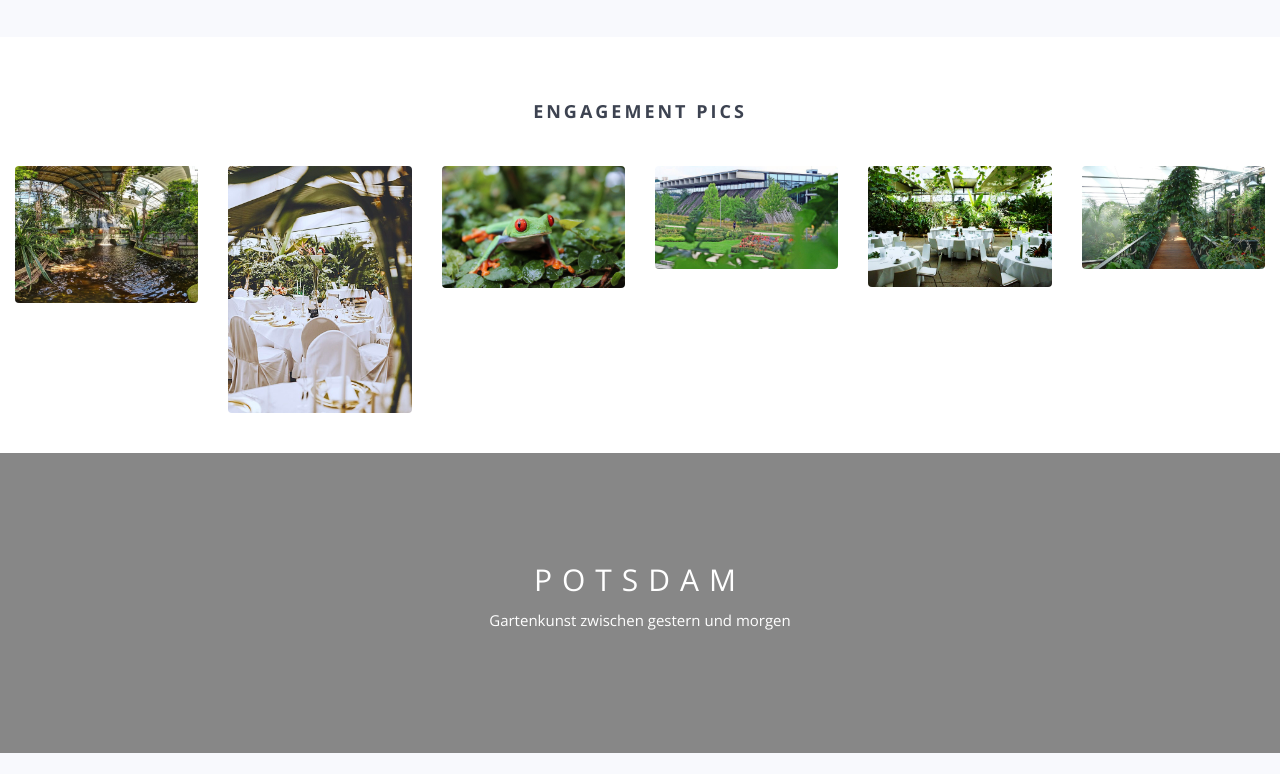
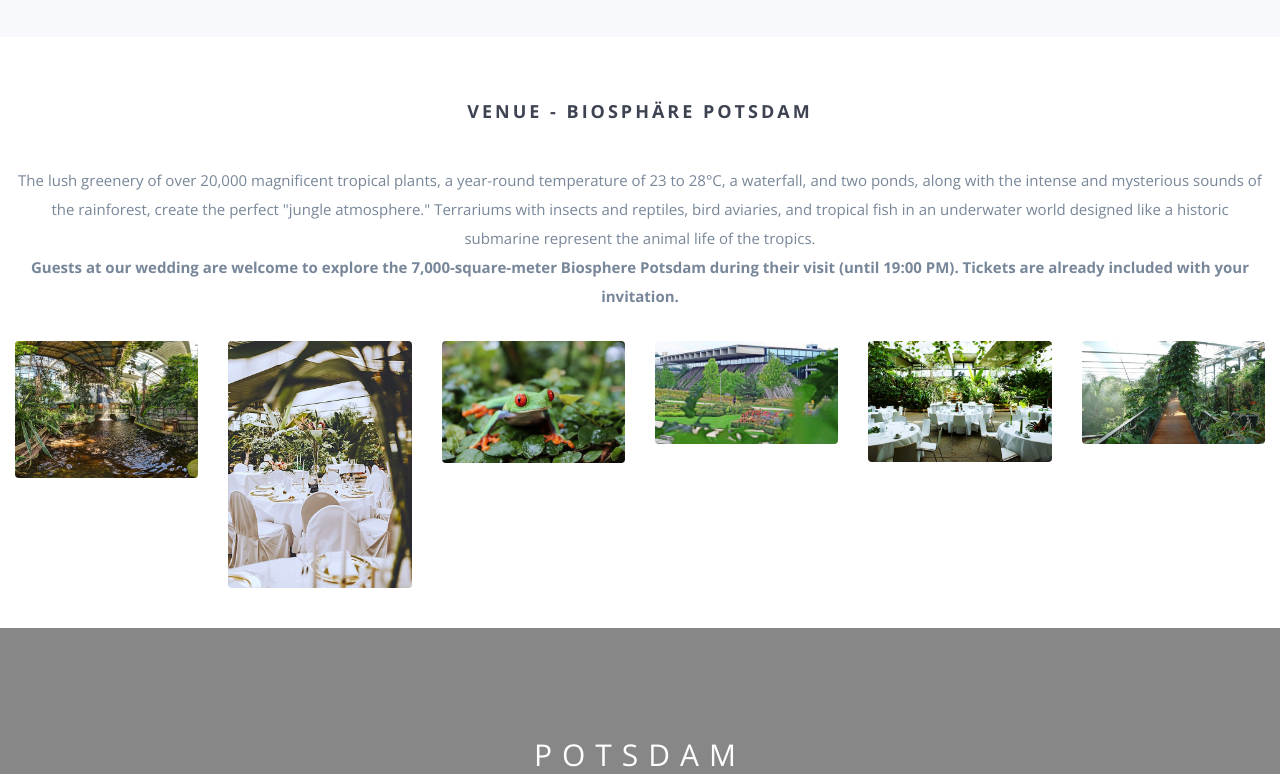
Before and after one commit to gajshamal/GabrielAulia2025, a website: page index.html in a window 1280 px wide. Shown: the part 1376-2150 px from the top of the page. Drawn offline with nearby package versions, Linux system fonts and the light colour scheme; some packages are replaced by stand-ins of ours; files whose address does not match are found by name.

Commit message:
Add Biosphere details

```diff
--- a/index.html
+++ b/index.html
@@ -162,7 +162,13 @@
     <div class="container-fluid">
         <div class="row">
             <div class="col-md-12 text-center">
-                <h3 class="header">Engagement Pics</h3>
+                <h3 class="header">VENUE - Biosphäre Potsdam</h3>
+                <p>The lush greenery of over 20,000 magnificent tropical plants, a year-round temperature of 23 to 28°C,
+                    a waterfall, and two ponds, along with the intense and mysterious sounds of the rainforest, create
+                    the perfect "jungle atmosphere." Terrariums with insects and reptiles, bird aviaries, and tropical
+                    fish in an underwater world designed like a historic submarine represent the animal life of the
+                    tropics. <br><b>Guests at our wedding are welcome to explore the 7,000-square-meter Biosphere Potsdam
+                    during their visit (until 19:00 PM). Tickets are already included with your invitation.</b></p>
             </div>
         </div>
         <div class="row">
```
